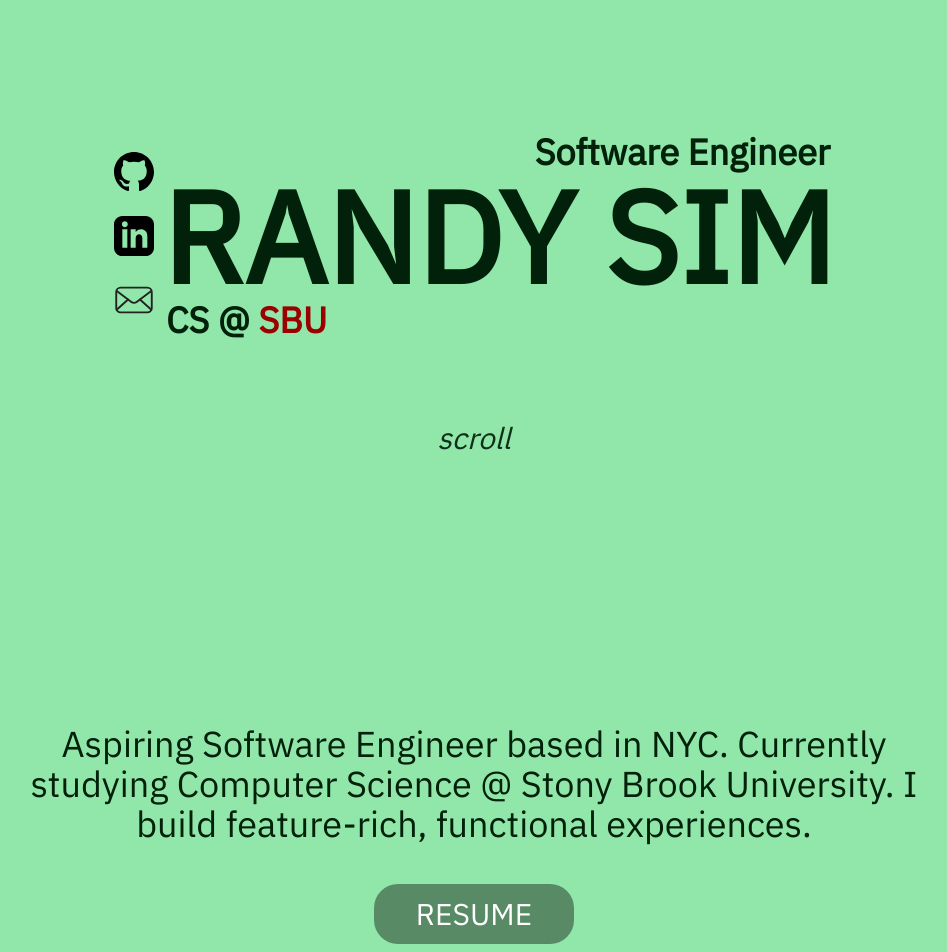
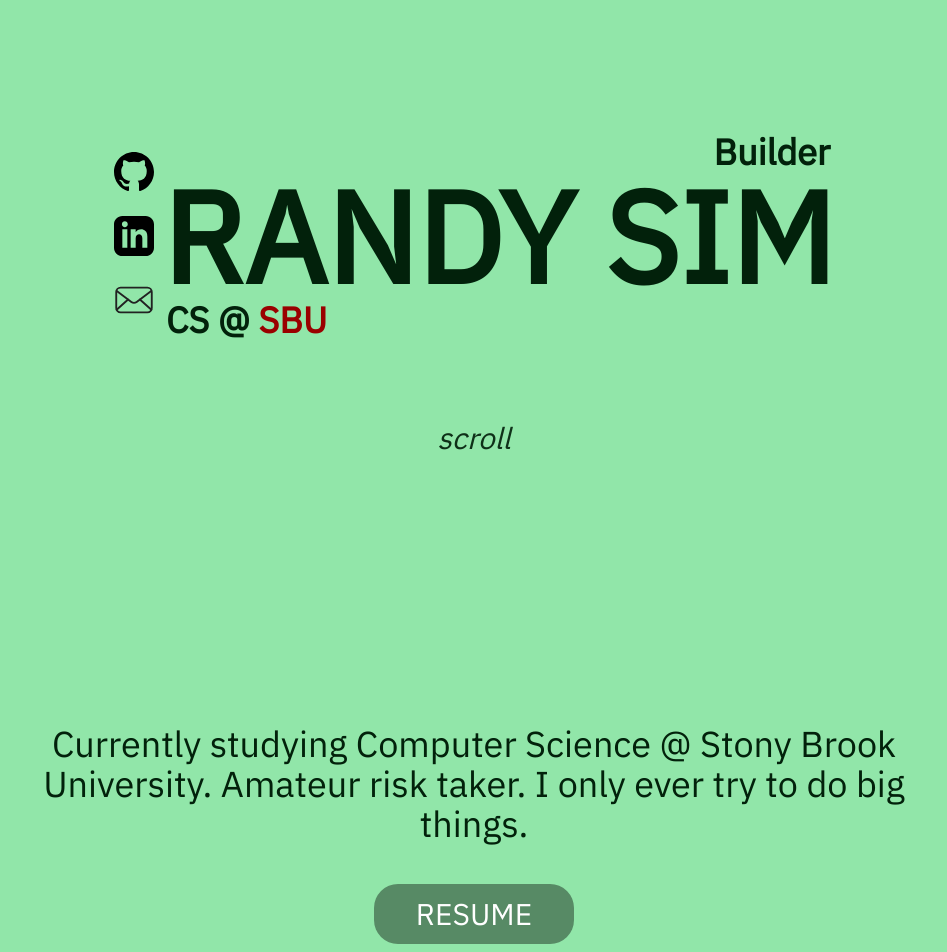
Before and after one commit to randysim/randysim.github.io, a Next.js app: page / in a window 1280 px wide. Shown: the part 160-1112 px from the top of the page, without its empty margins (166-1113 px from the left). Built offline with nearby package versions, Linux system fonts and the light colour scheme.

Commit message:
feat: update home

```diff
--- a/src/app/page.tsx
+++ b/src/app/page.tsx
@@ -50,7 +50,7 @@ export default function Home() {
         <div className="flex w-full justify-center items-center">
           <SocialsBar />
           <div className="flex flex-wrap flex-col items-start">
-            <h1 className="text-2xl sm:text-3xl md:text-4xl font-bold w-full text-right pr-1">Software Engineer</h1>
+            <h1 className="text-2xl sm:text-3xl md:text-4xl font-bold w-full text-right pr-1">Builder</h1>
             <h1 className="text-5xl sm:text-8xl md:text-9xl font-bold">RANDY SIM</h1>
             <h1 className="text-2xl sm:text-3xl md:text-4xl font-bold ml-1">CS @ <span className="text-[#9a0000]">SBU</span></h1>
           </div>
@@ -74,7 +74,7 @@ export default function Home() {
       </div>
       <div id="about" className="flex w-full justify-center">
           <div className="text-2xl w-full md:w-3/4 md:text-4xl text-center p-5">
-            Aspiring Software Engineer based in NYC. Currently studying Computer Science @ Stony Brook University. I build feature-rich, functional experiences.
+            Currently studying Computer Science @ Stony Brook University. Amateur risk taker. I only ever try to do big things.
             <div className="w-full mt-10 flex justify-center">
               <Button width="200px" height="60px" onClick={() => {
                 window.open("/resume.pdf", "_blank")
```
